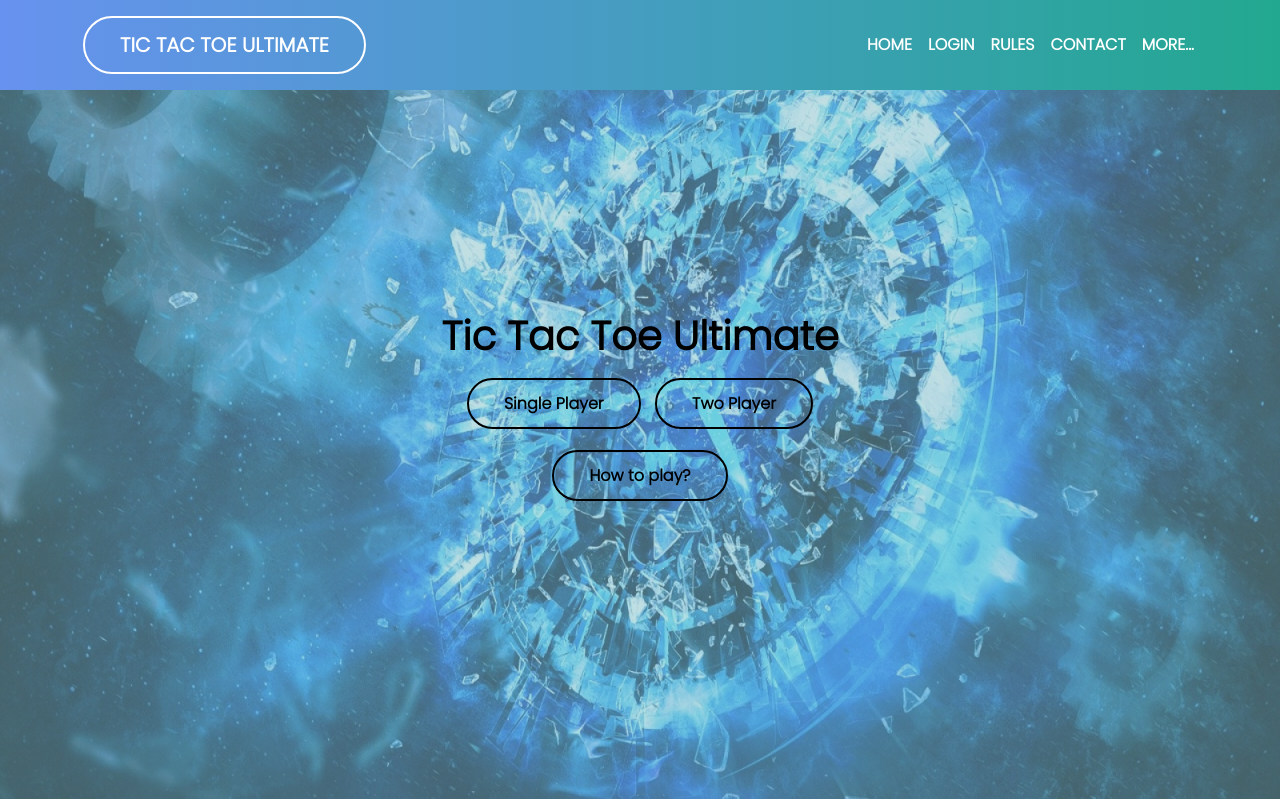
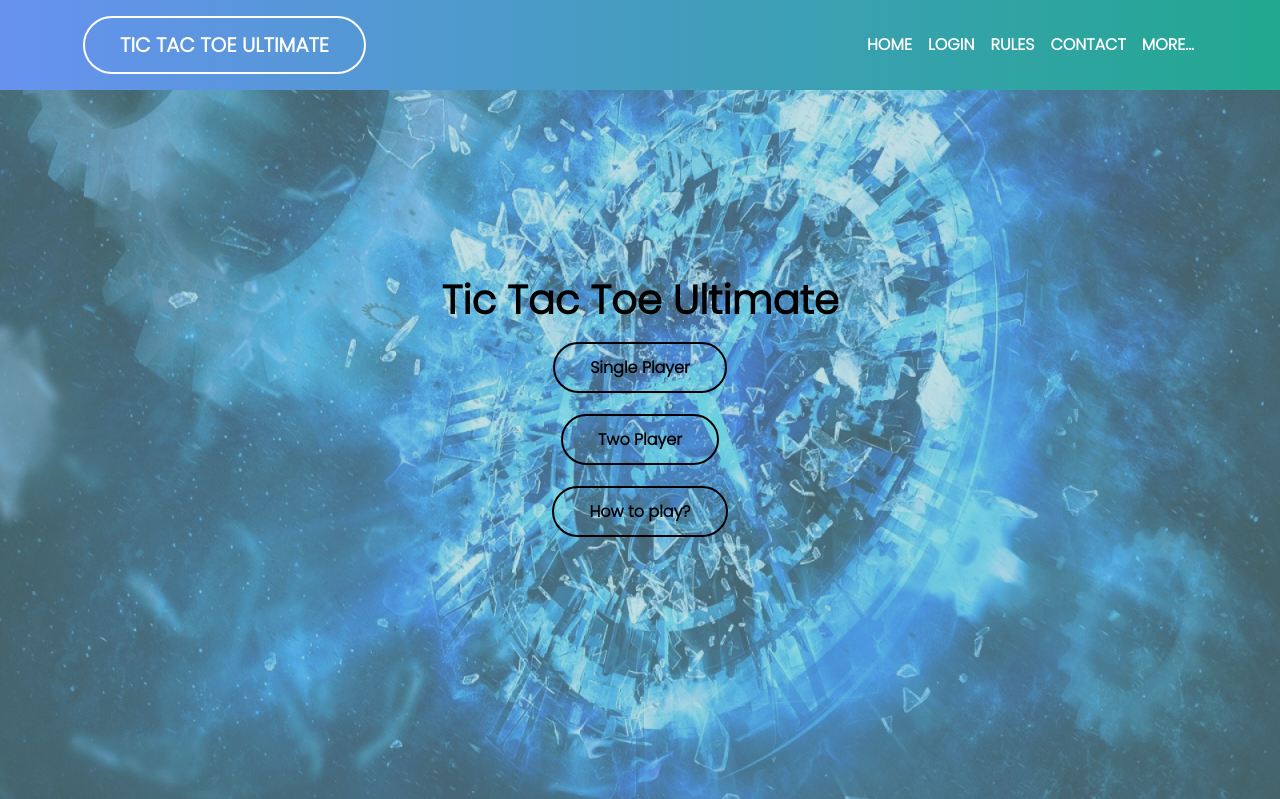
Before and after one commit to sharikmp/sharikmp.github.io, a PHP site: page / in a window 1280 px wide. Shown: the top 799 px of the page. Run offline with PHP 8.4, Linux system fonts and the light colour scheme.

Commit message:
upadated

```diff
--- a/TicTacToeUltimate/css/style.css
+++ b/TicTacToeUltimate/css/style.css
@@ -36,6 +36,7 @@ p {
 
 .header {
 	width: 100%;
+	min-width: 100%;
 	height: 100vh;
 	background-image: linear-gradient(rgba(134, 193, 202, 0.5), rgba(134, 193, 202, 0.5));
 	background-repeat: no-repeat;
@@ -47,6 +48,7 @@ p {
 @media only screen and (min-width: 640px) {
     .header {
 	width: 100%;
+	min-width: 100%;
 	height: 100vh;
 	background-image: linear-gradient(rgba(134, 193, 202, 0.5), rgba(134, 193, 202, 0.5)), url('../images/bg_image1.jpg');
 	background-repeat: no-repeat;
@@ -67,9 +69,9 @@ p {
 	opacity: 0.3;
 	z-index: -1;
 	background: #6792EF;
-background: -webkit-linear-gradient(left, #6792EF, #22A890);
-background: -moz-linear-gradient(left, #6792EF, #22A890);
-background: linear-gradient(to right, #6792EF, #22A890);
+	background: -webkit-linear-gradient(left, #6792EF, #22A890);
+	background: -moz-linear-gradient(left, #6792EF, #22A890);
+	background: linear-gradient(to right, #6792EF, #22A890);
 }
 
 .navbar:before {
--- a/TicTacToeUltimate/index.html
+++ b/TicTacToeUltimate/index.html
@@ -61,6 +61,7 @@
 			   <br/>
                <div class="header-buttons">
                   <a href="#" onclick="alert('We are under development')">Single Player</a>
+				  <br/><br/><br/>
                   <a href="#tictactoe-board">Two Player</a>
 				  <br/><br/><br/>
 				  <a href="rules.html">How to play?</a>
```
